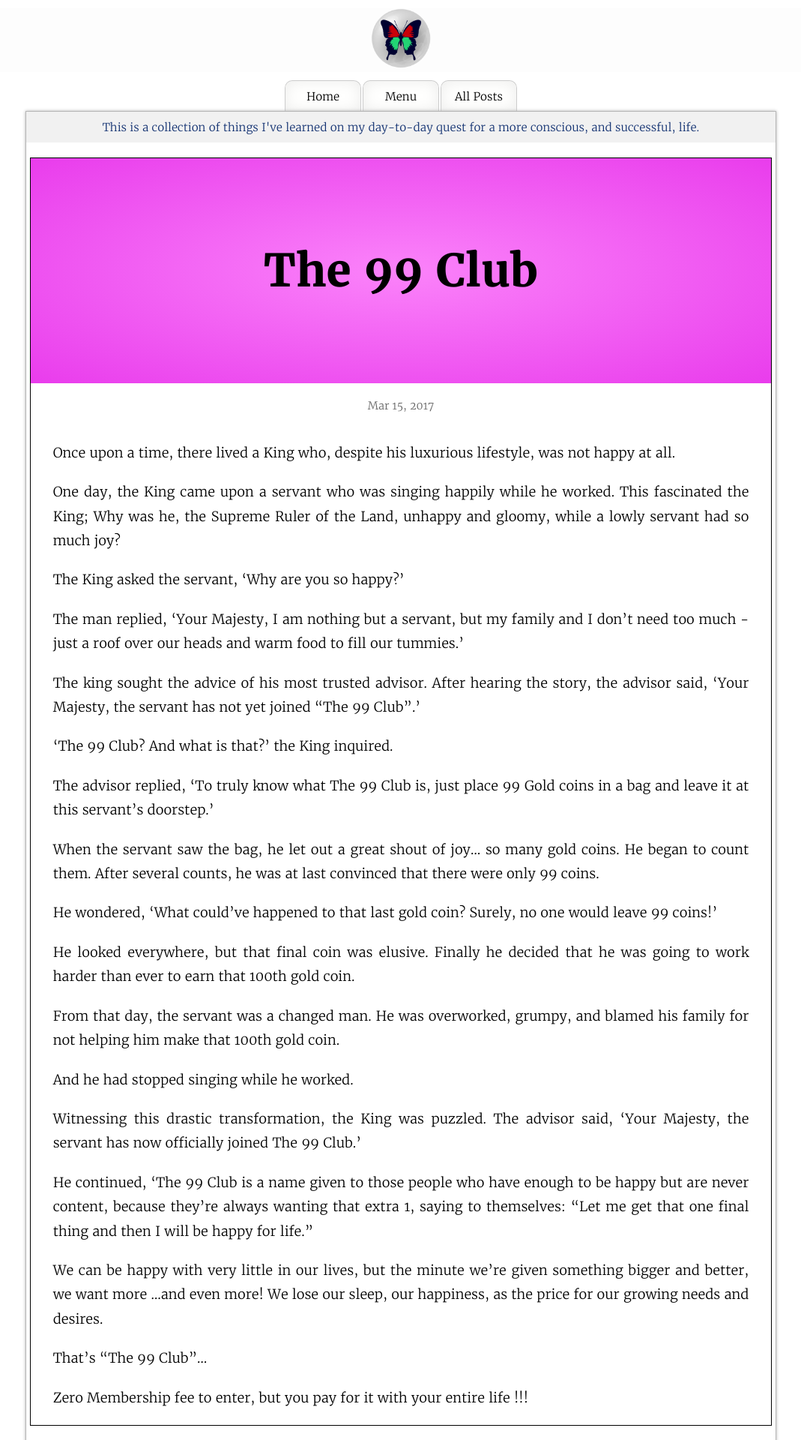
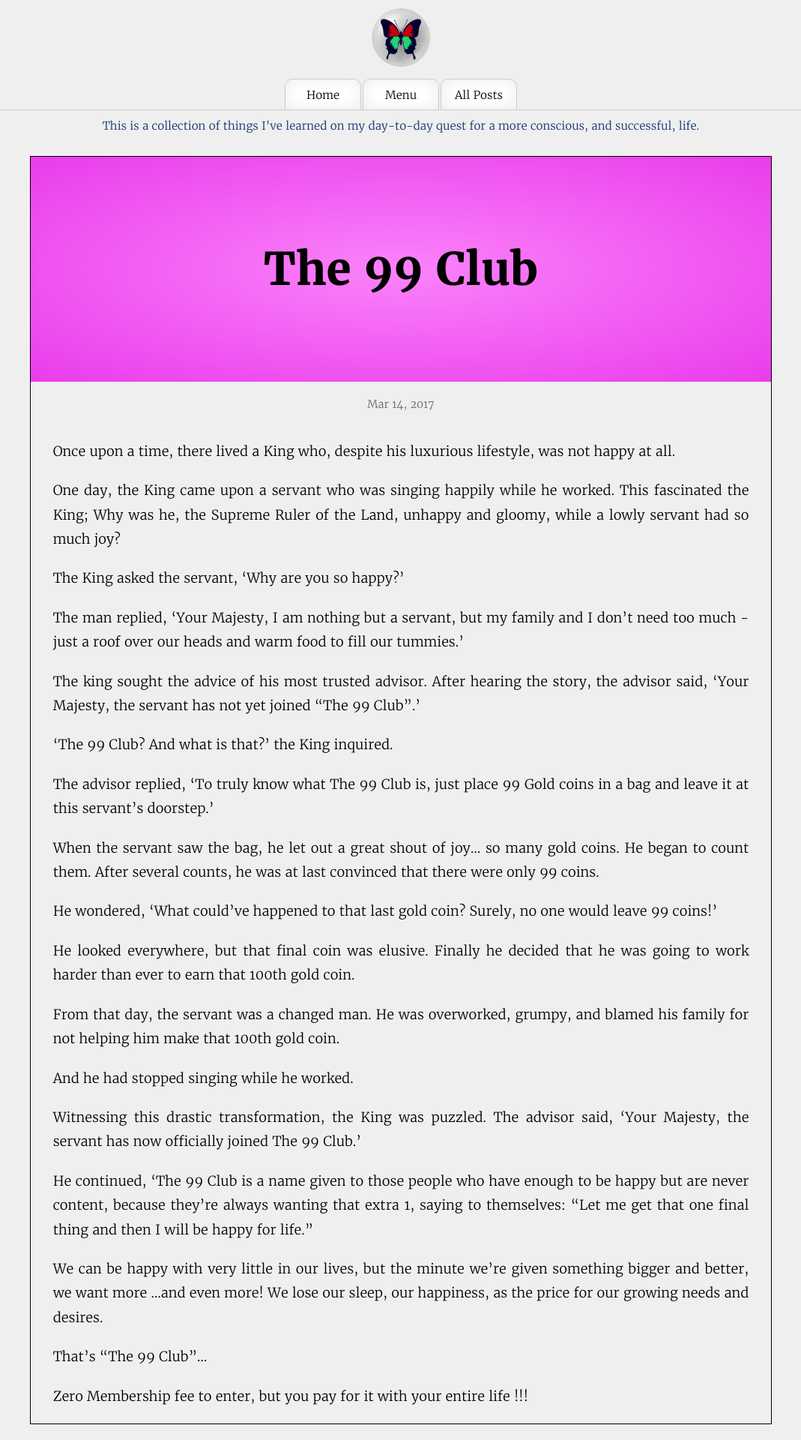
Before and after one commit to primalnow/primalname.github.io, a Jekyll site: the page built from _posts/2017-03-15-the-99-club.md, in a window 1280 px wide. Shown: the top 1920 px of the page at 75% size, without its empty margins (105-1174 px from the left). Built offline with Jekyll 4.4.1, drawn with Linux system fonts in a browser that asks for light colours; comment, search, counter and statistics services are not loaded.

Commit message:
Sorted
All sorted and ready to spin.

```diff
--- a/_posts/2017-03-15-the-99-club.md
+++ b/_posts/2017-03-15-the-99-club.md
@@ -1,6 +1,7 @@
 ---
 layout: post
 title: "The 99 Club"
+date: 2017-03-14
 tags: Parables, Fables, Wisdom, Quotes
 categories: Wisdom
 excerpt: How much is enough? It is our nature to keep looking for that final success, which would bring us happiness. Here's a little story that shows how much is needed to be really happy.
--- a/_sass/flat.scss
+++ b/_sass/flat.scss
@@ -39,6 +39,7 @@ body {
   line-height: 1.4em;
   margin: 0;
   padding: 0;
+  background: #efefef;
 }
 
 
@@ -78,11 +79,11 @@ h3 {
 
 #fq_container {
     max-width: 1000px;
-    border: 1px solid #b7b7b7;
+    //border: 1px solid #b7b7b7;
     margin: $gutter auto;
     padding: 0 $gutter;
     padding-bottom: 0;
-    box-shadow: 0 0 4px #afafaf;
+    //box-shadow: 0 0 4px #afafaf;
 
     padding: 0;
     margin: 0 auto;
@@ -97,11 +98,11 @@ h3 {
     border: 1px solid #ffffff;
     margin: $gutter 0;
     padding: 20px;
-    box-shadow: 0px 0px 3px #3e3e3e;
+    box-shadow: 1px 4px 6px #9e9e9e;
 
     margin: 5px;
     margin-bottom: 20px;
-    background: #fdfdfd;
+    background: #f9f9f9;
 }
 
 
@@ -137,6 +138,8 @@ header.main-unit {
     box-shadow: none;
     margin: 10px auto;
     text-align: center;
+    background: transparent;
+    border: 0;
 
 
         img {
@@ -180,7 +183,7 @@ article.post {
 #fq-footer {
 
 
-  background: #f3f3f3;
+  //background: #f3f3f3;
   .foot-section {
     h2 {
       color: $brand-color;
@@ -213,9 +216,12 @@ article.post {
     box-shadow: none;
 
     margin: 0 auto;
+    background: transparent;
 }
 
-
+#copyright {
+    margin: 20px auto;
+}
 
 
 
@@ -268,13 +274,15 @@ article.post {
     }
     .continue {
       text-align: right;
-      margin: 20px;
+      //margin: 20px;
 
       a {
-            border: 1px solid #000;
+          border: 1px solid #000;
           padding: 10px;
           background: $brand-color;
           color: #fff;
+          display: inline-block;
+          margin: 20px ;
       }
 
     }
@@ -320,6 +328,7 @@ article.post {
   //border-bottom: 2px solid #f9edbe;
   //background: azure;
   margin:0px auto;
+  border-bottom: 1px solid #ccc;
 
 
       #top-menu {
@@ -412,11 +421,35 @@ article.post {
 
 
       div{
-            display: table-cell;
         vertical-align: middle;
         font-size: 60px;
         font-weight: 900;
         color: #000;
+        line-height: 1.2em;
+        width: 96%;
+        margin: 0 auto;
+        height: inherit;
+        display: flex;
+        justify-content: center;
+        align-items: center;
       }
 
 }
+
+
+
+/* mailchimp */
+#mc_embed_signup {
+    background: transparent !important;
+}
+
+
+
+
+
+
+.vertically-align {
+        display: flex;
+        justify-content: center;
+        align-items: center;
+}
--- a/_sass/mobile.scss
+++ b/_sass/mobile.scss
@@ -6,7 +6,7 @@
 
   .main-unit {
     padding: 3px;
-	    background: white;
+	    //background: white;
     border: 1px solid #ccc;
 	box-shadow: none;
   }
@@ -14,7 +14,7 @@
 	.main-unit.logo {
 		box-shadow: none;
 		border: none;
-		background: none;
+		//background: none;
 		margin: 20px auto;
 	}
 
--- a/assets/main.scss
+++ b/assets/main.scss
@@ -30,6 +30,8 @@ $content-width:    1000px;
 $on-palm:          600px;
 $on-laptop:        1000px;
 
+
+
 // Minima also includes a mixin for defining media queries.
 // Use media queries like this:
 // @include media-query($on-palm) {
```
